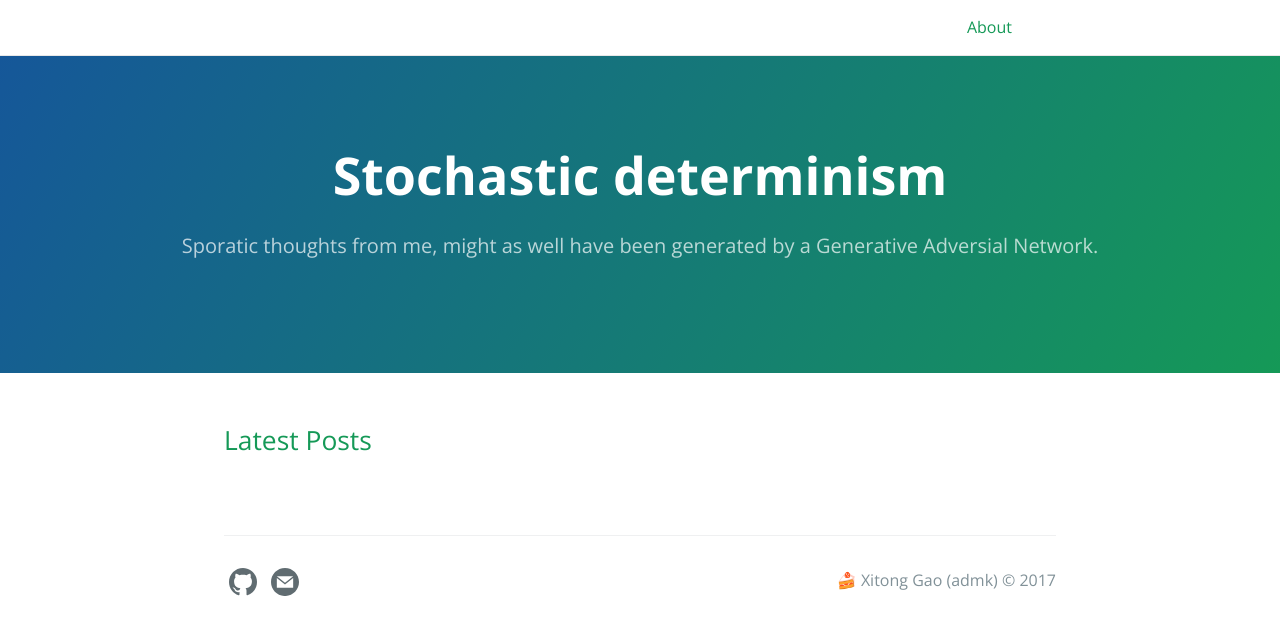
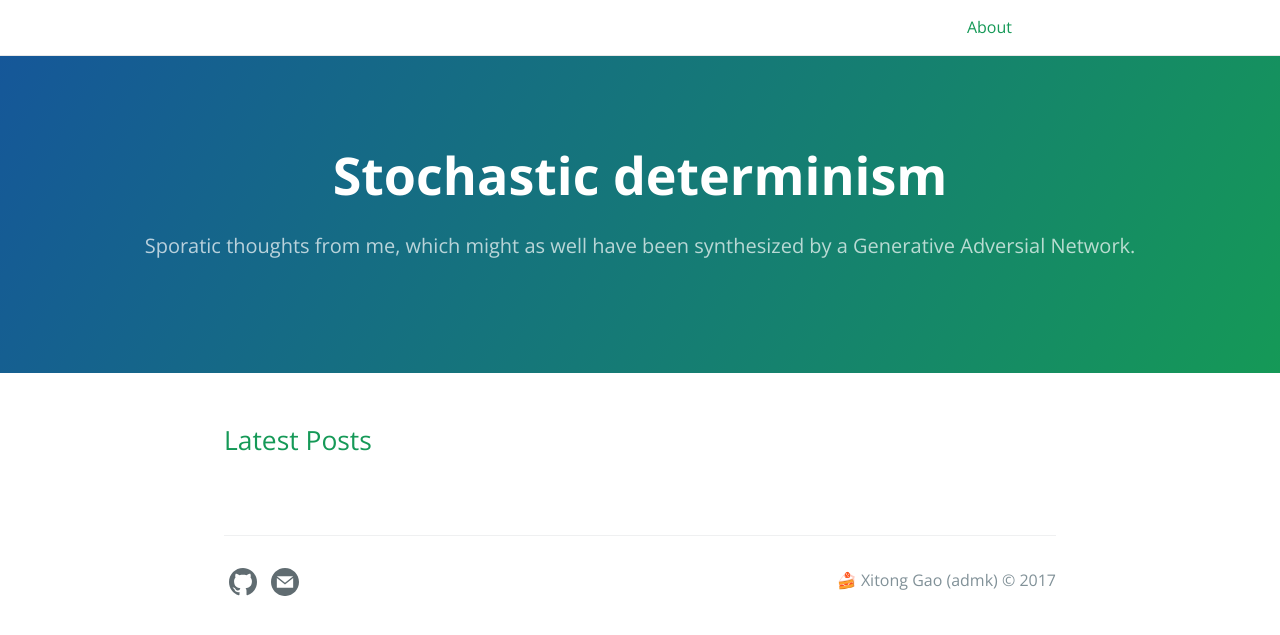
Before and after one commit to admk/admk.github.io, a Jekyll site: the page built from index.md, in a window 1280 px wide. Shown: the top 635 px of the page. Built offline with Jekyll 4.4.1, drawn with Linux system fonts in a browser that asks for light colours.

Commit message:
Update _config.yml

```diff
--- a/_config.yml
+++ b/_config.yml
@@ -1,20 +1,14 @@
 title: Stochastic determinism
 description:
-    Sporatic thoughts from me, might as well have been generated by a
-    Generative Adversial Network.
-show_downloads: true
-google_analytics:
+    Sporatic thoughts from me, which might as well have been synthesized
+    by a Generative Adversial Network.
+author: "Xitong Gao"
 
+show_downloads: false
 cayman-blog:
     # refer to http://shopify.github.io/liquid/filters/date/ if you want to customize this
     date_format: "%b %-d, %Y"
-
 theme: # leave it empty
 
-# social
-author: "Xitong Gao"
-#  site:
-#  admins:
-#
 plugins:
     - jekyll-feed
```
